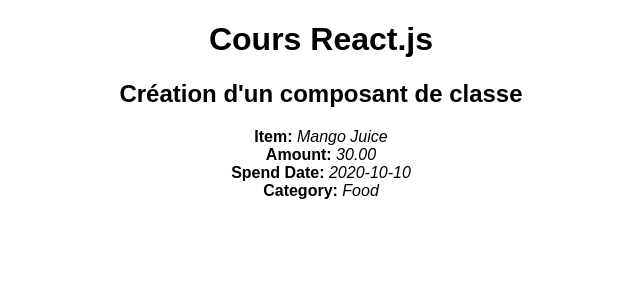
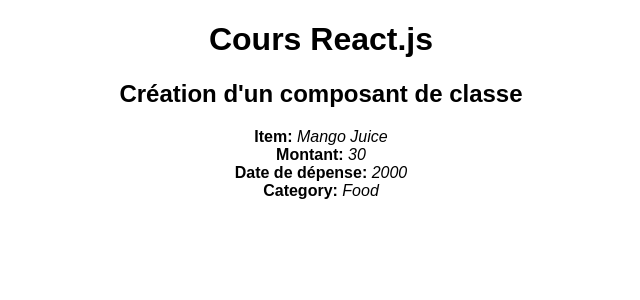
Before and after one commit to yoskama26/Cours-React.js-Next-U, a React (Create React App) app: page / in a window 1280 px wide. Shown: the top 300 px of the page, without its empty margins (319-959 px from the left). Built offline with nearby package versions, Linux system fonts and the light colour scheme.

Commit message:
React-JSX-V1

```diff
--- a/src/components/ExpenseEntryItem.js
+++ b/src/components/ExpenseEntryItem.js
@@ -1,14 +1,20 @@
 import React from 'react';
 
 class ExpenseEntryItem extends React.Component {
+
+   nomItem = 'Mango Juice';
+   amountItem = 30.00;
+   dateDepenseItem = 2020-10-10;
+   CategoryItem  = 'Food';
+
    render() {
       return (
          <div>
            <h2>Création d'un composant de classe</h2>
-            <div><b>Item:</b> <em>Mango Juice</em></div>
-            <div><b>Amount:</b> <em>30.00</em></div>
-            <div><b>Spend Date:</b> <em>2020-10-10</em></div>
-            <div><b>Category:</b> <em>Food</em></div>
+            <div><b>Item:</b> <em>{this.nomItem}</em></div>
+            <div><b>Montant:</b> <em>{this.amountItem}</em></div>
+            <div><b>Date de dépense:</b> <em>{this.dateDepenseItem}</em></div>
+            <div><b>Category:</b> <em>{this.CategoryItem}</em></div>
          </div>
       );
    }
```
